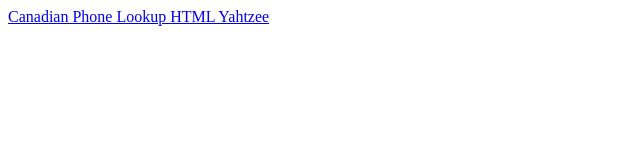
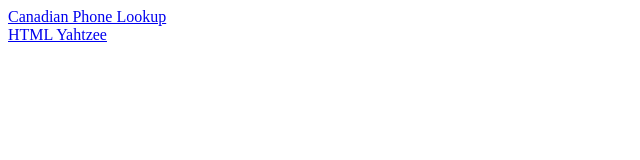
Before and after one commit to Fncwill/fncwill.github.io, a plain HTML site: page index.html in a window 1280 px wide. Shown: the whole page, without its empty margins (0-640 px from the left). Drawn offline with Linux system fonts and the light colour scheme.

Commit message:
Update index.html

```diff
--- a/index.html
+++ b/index.html
@@ -2,7 +2,7 @@
 <html lang="en">
 <head>
 
-<a href= "https://fncwill.github.io/canadian_phone_html"> Canadian Phone Lookup </a>
-<a href= "https://fncwill.github.io/canadian_phone_html"> HTML Yahtzee</a>
+<a href= "https://fncwill.github.io/canadian_phone_html"> Canadian Phone Lookup </a> <br>
+<a href= "https://fncwill.github.io/canadian_phone_html"> HTML Yahtzee</a> <br>
 </body>
 </html>
```
